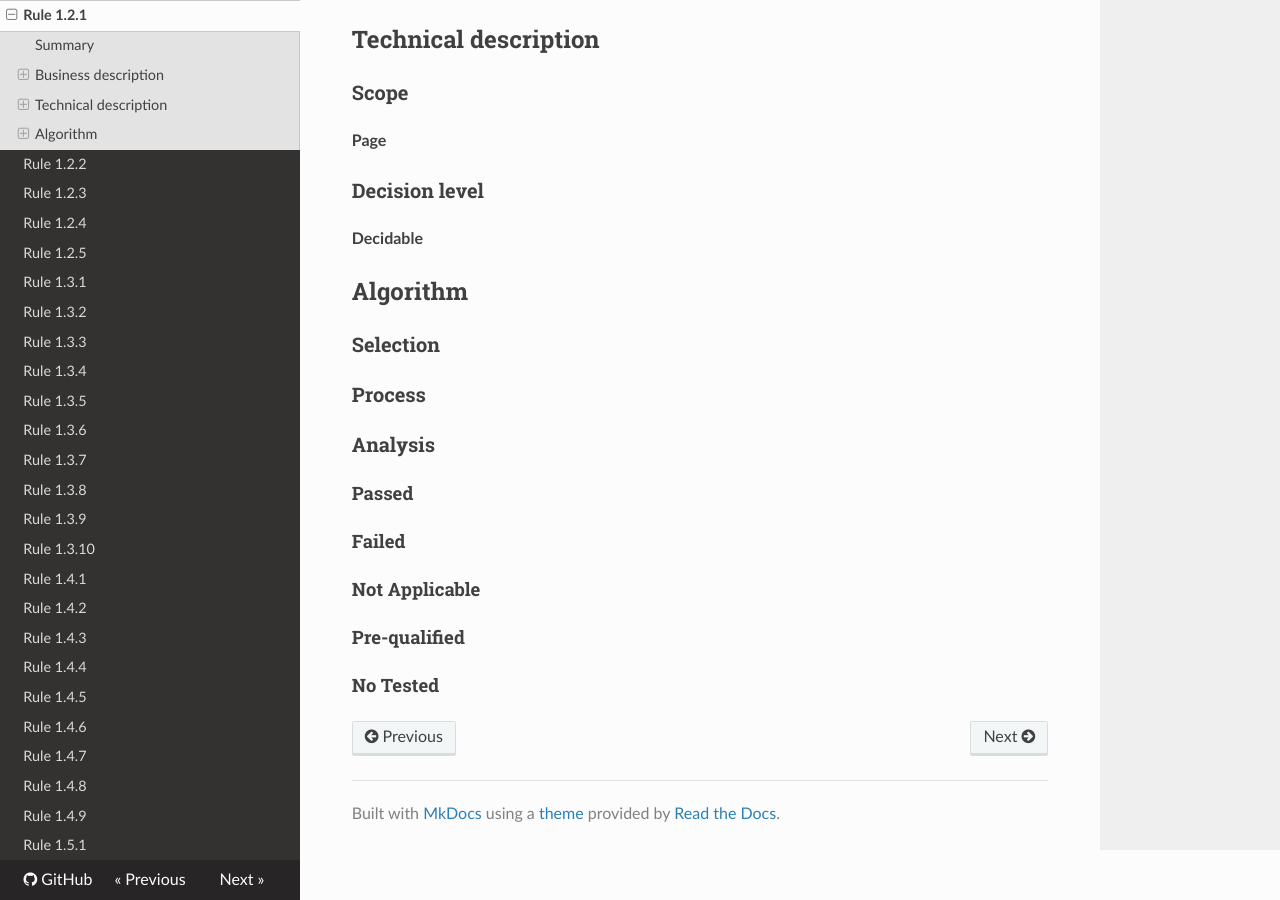
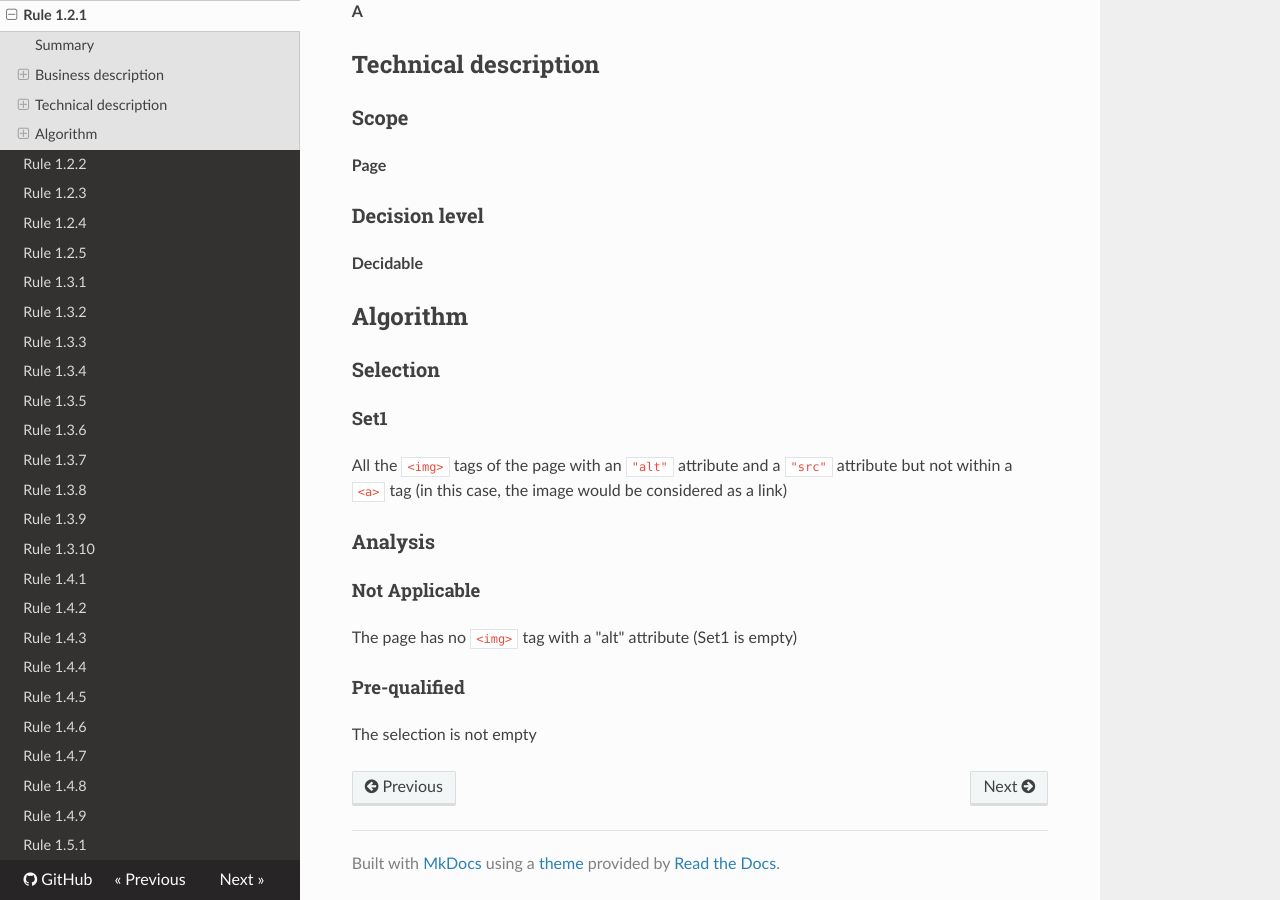
Before and after one commit to Tanaguru/Tanaguru-rules-RGAA-3-doc, an MkDocs documentation site: the page built from docs/Rule-1-2-1.md, in a window 1280 px wide and 900 px high, scrolled down 788 px. Built offline with MkDocs 1.6.1, drawn with Linux system fonts in a browser that asks for light colours; nearby versions of some CDN libraries; old or Windows-style settings are respelled for this version of MkDocs; some of the changed text lies outside the part shown.

Commit message:
Update Rule-1-2-1.md

```diff
--- a/docs/Rule-1-2-1.md
+++ b/docs/Rule-1-2-1.md
@@ -2,7 +2,7 @@
 
 ## Summary
 
-@@@ TO-DO
+This test consists in checking whether the alt attribute of each decorative image (`<img>` tag) is empty.
 
 ## Business description
 
@@ -40,16 +40,16 @@ Chaque <a href="http://references.modernisation.gouv.fr/sites/default/files/RGAA
 
 ### Selection
 
-### Process
+#### Set1
+
+All the `<img>` tags of the page with an `"alt"` attribute and a `"src"` attribute but not within a `<a>` tag (in this case, the image would be considered as a link)
 
 ### Analysis
 
-#### Passed
+#### Not Applicable
 
-#### Failed
-
-#### Not Applicable
+The page has no `<img>` tag with a "alt" attribute (Set1 is empty)
 
 #### Pre-qualified
 
-#### No Tested
+The selection is not empty
```
